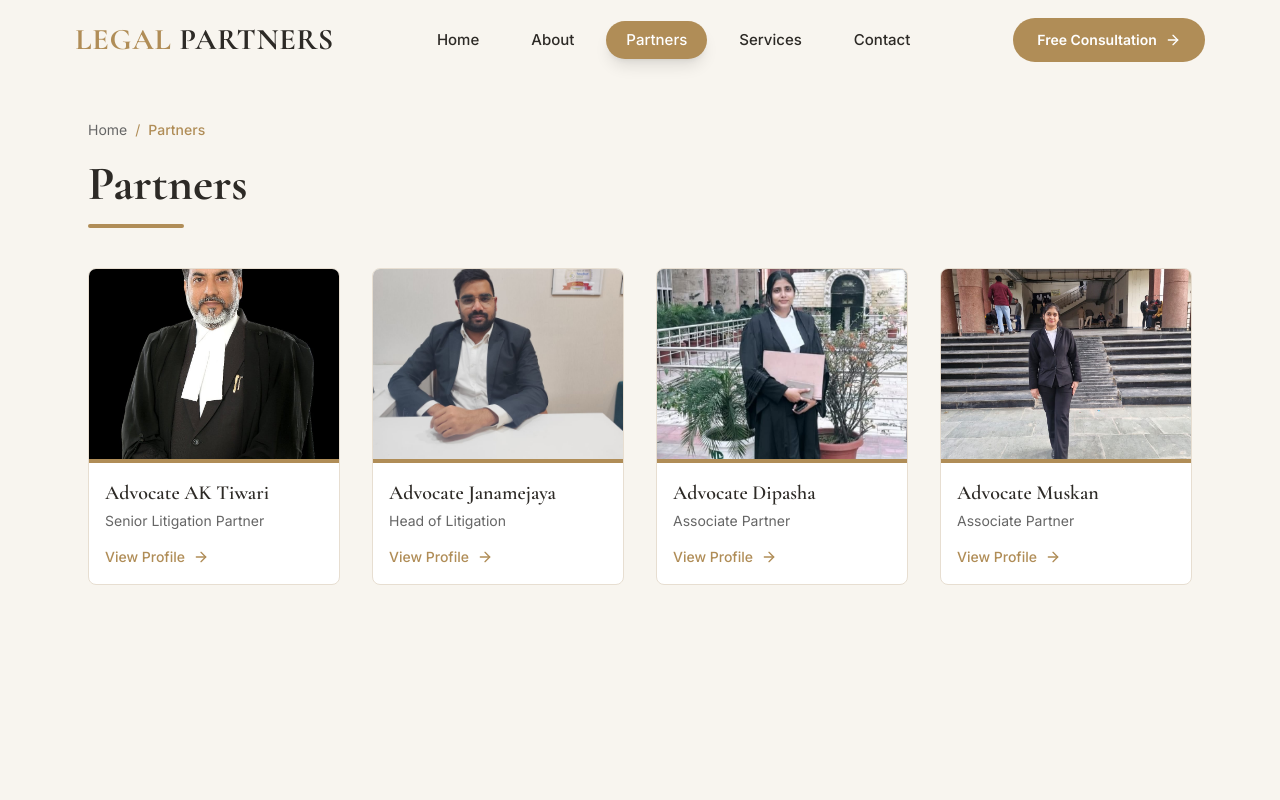
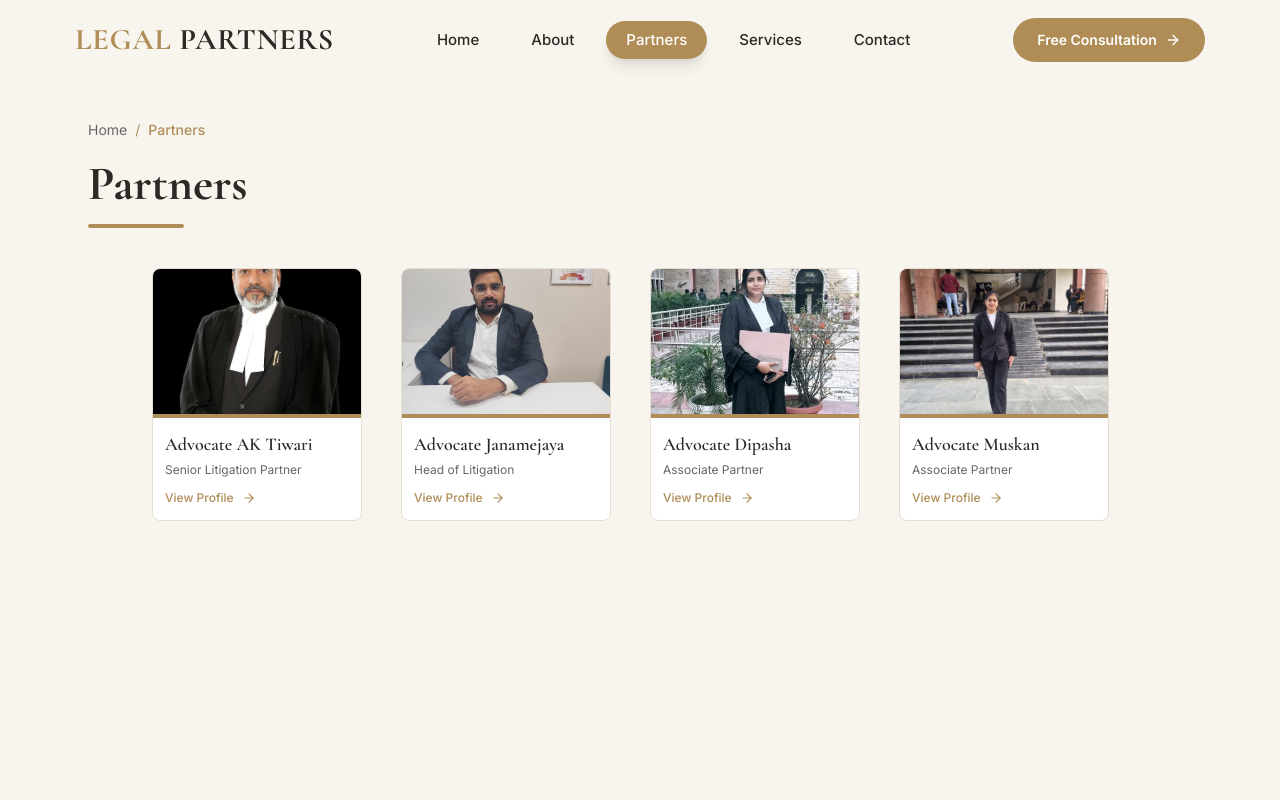
Before and after one commit to nitishbainslaa/lp-law-india, a Next.js app: page /partner in a window 1280 px wide. Shown: the top 800 px of the page. Built offline with nearby package versions, Linux system fonts and the light colour scheme.

Commit message:
Update page.tsx

```diff
--- a/src/app/partner/page.tsx
+++ b/src/app/partner/page.tsx
@@ -71,44 +71,43 @@ export default function PartnersPage() {
         {/* Partners */}
 
 <section className="pb-12">
+  <div className="mx-auto max-w-5xl px-6">
 
-          <div className="mx-auto max-w-6xl px-6">
-
-            <div className="grid justify-items-center gap-8 md:grid-cols-2 xl:grid-cols-4">
+    <div className="grid justify-center gap-5 sm:grid-cols-2 lg:grid-cols-4">
 
       {partners.map((partner) => (
 
         <Link
           key={partner.name}
           href={partner.link}
-                  className="group w-full max-w-[260px] overflow-hidden rounded-lg border border-[#E7DED1] bg-white transition-all duration-500 hover:-translate-y-2 hover:shadow-2xl"
+          className="group w-[210px] overflow-hidden rounded-lg border border-[#E7DED1] bg-white transition-all duration-500 hover:-translate-y-2 hover:shadow-xl"
         >
 
-                  <div className="relative h-[190px] overflow-hidden">
+          <div className="relative h-[145px] overflow-hidden">
 
             <Image
               src={partner.image}
               alt={partner.name}
               fill
-                      sizes="(max-width:768px)100vw,(max-width:1200px)50vw,25vw"
+              sizes="210px"
               className="object-cover transition duration-700 group-hover:scale-105"
             />
 
           </div>
 
-                  <div className="border-t-4 border-[#B08D57] p-4">
+          <div className="border-t-4 border-[#B08D57] p-3">
 
-                    <h2 className="text-xl font-semibold text-[#2D2A26]">
+            <h2 className="text-lg font-semibold text-[#2D2A26]">
               {partner.name}
             </h2>
 
-                    <p className="mt-1 text-sm text-[#666]">
+            <p className="mt-1 text-xs text-[#666]">
               {partner.designation}
             </p>
 
-                    <div className="mt-4 inline-flex items-center gap-2 text-sm font-medium text-[#B08D57] transition-all duration-300 group-hover:gap-4">
+            <div className="mt-3 inline-flex items-center gap-2 text-xs font-medium text-[#B08D57] transition-all duration-300 group-hover:gap-3">
               View Profile
-                      <ArrowRight size={16} />
+              <ArrowRight size={14} />
             </div>
 
           </div>
@@ -120,7 +119,6 @@ export default function PartnersPage() {
     </div>
 
   </div>
-
 </section>
 
       </main>
```
Lines whose indentation alone changed are shown as unchanged.
